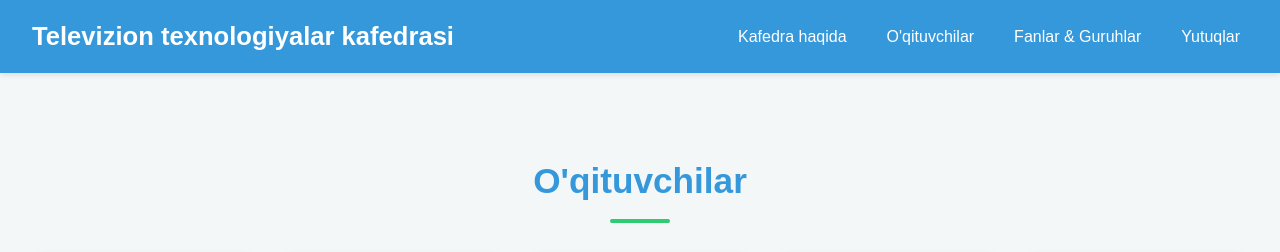
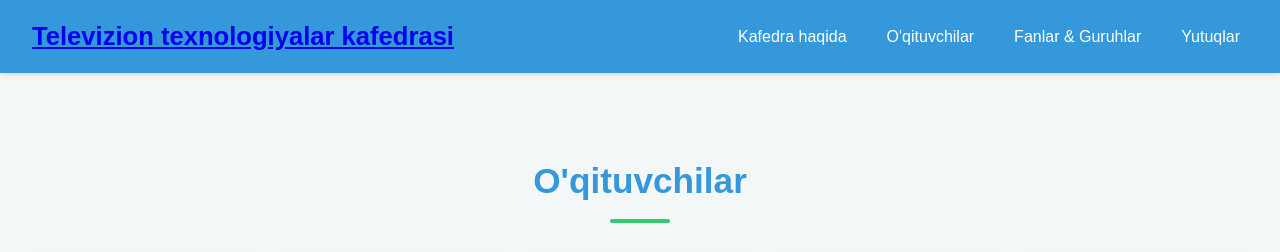
Before and after one commit to Xakker04/tvtsayt, a plain HTML site: page teachers.html in a window 1280 px wide. Shown: the top 252 px of the page. Drawn offline with Linux system fonts and the light colour scheme.

Commit message:
Update teachers.html

```diff
--- a/teachers.html
+++ b/teachers.html
@@ -11,7 +11,9 @@
     <!-- Navbar -->
 
     <nav class="navbar">
-        <div class="logo">Televizion texnologiyalar kafedrasi</div>
+ <a href="index.html">
+          <div class="logo">Televizion texnologiyalar kafedrasi</div>
+      </a>
         <div class="nav-toggle" id="nav-toggle">&#9776;</div>
         <ul class="sidebar" id="nav-menu">
             <li><a href="#about">Kafedra haqida</a></li>
@@ -60,3 +62,4 @@
 </section>
 
 </body>
+</html>
```
